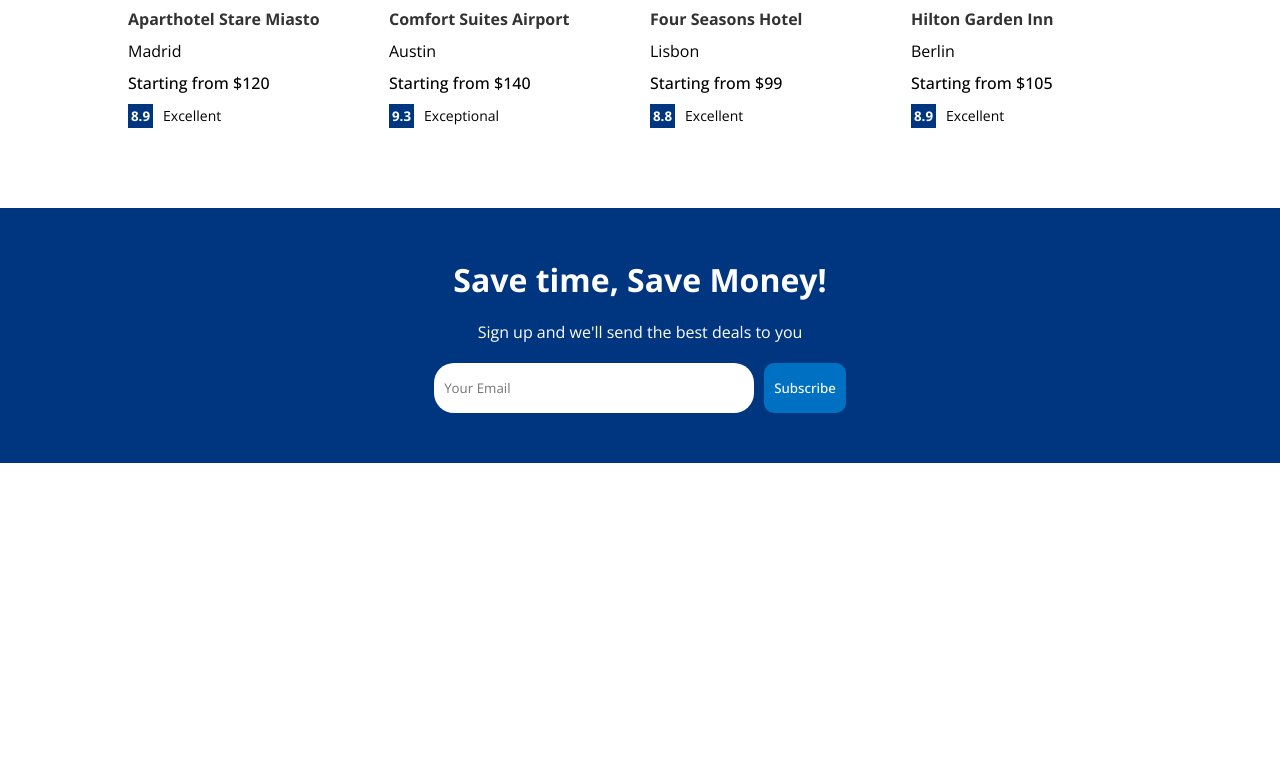
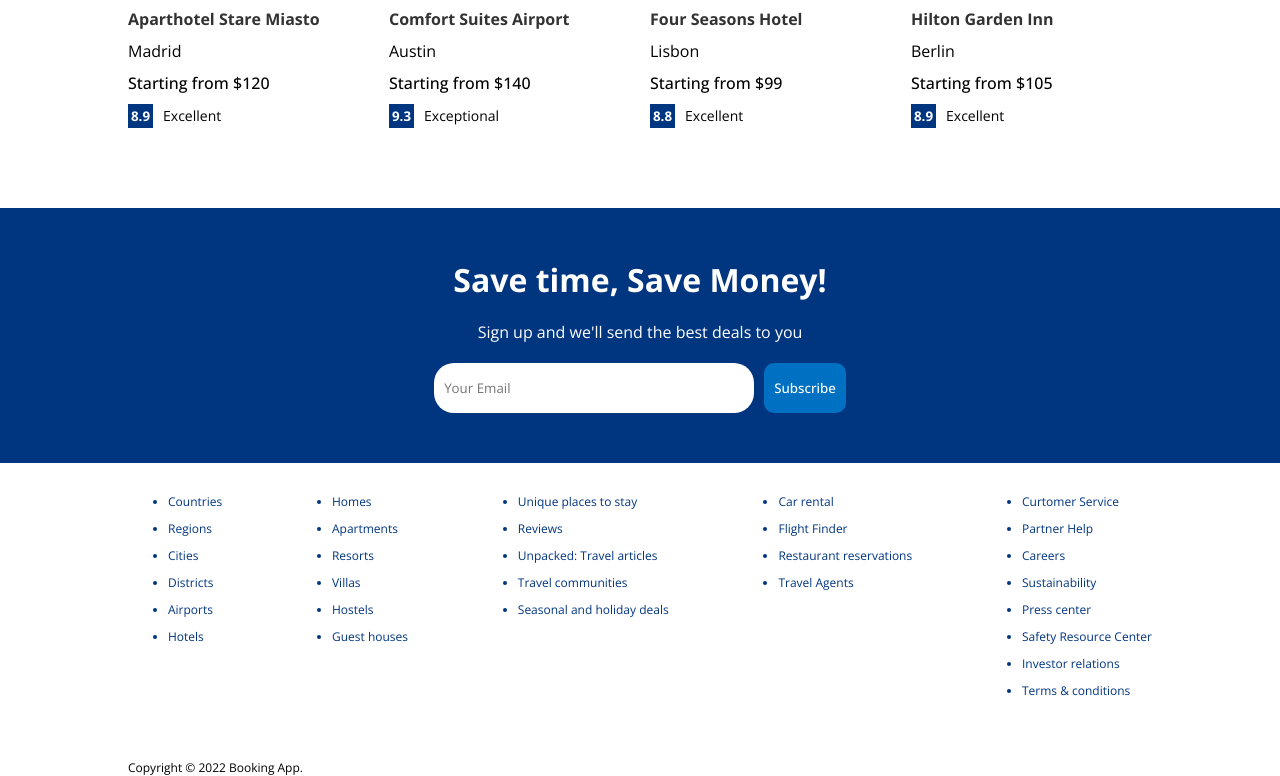
Before and after one commit to Bishal1998/react_booking, a React (Create React App) app: page / in a window 1280 px wide. Shown: the part 1331-2107 px from the top of the page. Before the commit the page ends 1794 px from the top, so only its background shows below. Built offline with nearby package versions, Linux system fonts and the light colour scheme.

Commit message:
Footer Comp

```diff
--- /dev/null
+++ b/src/components/footer/Footer.css
@@ -0,0 +1,23 @@
+.footer {
+    width: 100%;
+    max-width: 1024px;
+    font-size: 12px;
+}
+
+.fLists {
+    width: 100%;
+    display: flex;
+    justify-content: space-between;
+    margin-bottom: 50px;
+}
+
+.fLists {
+    list-style: none;
+    padding: 0;
+}
+
+.fListItem {
+    margin-bottom: 10px;
+    color: #003580;
+    cursor: pointer;
+}
--- /dev/null
+++ b/src/components/footer/Footer.jsx
@@ -0,0 +1,52 @@
+import './Footer.css';
+
+const Footer = () => {
+    return (
+        <div className="footer">
+            <div className="fLists">
+                <ul className="fList">
+                    <li className="fListItem">Countries</li>
+                    <li className="fListItem">Regions</li>
+                    <li className="fListItem">Cities</li>
+                    <li className="fListItem">Districts</li>
+                    <li className="fListItem">Airports</li>
+                    <li className="fListItem">Hotels</li>
+                </ul>
+                <ul className="fList">
+                    <li className="fListItem">Homes </li>
+                    <li className="fListItem">Apartments </li>
+                    <li className="fListItem">Resorts </li>
+                    <li className="fListItem">Villas</li>
+                    <li className="fListItem">Hostels</li>
+                    <li className="fListItem">Guest houses</li>
+                </ul>
+                <ul className="fList">
+                    <li className="fListItem">Unique places to stay </li>
+                    <li className="fListItem">Reviews</li>
+                    <li className="fListItem">Unpacked: Travel articles </li>
+                    <li className="fListItem">Travel communities </li>
+                    <li className="fListItem">Seasonal and holiday deals </li>
+                </ul>
+                <ul className="fList">
+                    <li className="fListItem">Car rental </li>
+                    <li className="fListItem">Flight Finder</li>
+                    <li className="fListItem">Restaurant reservations </li>
+                    <li className="fListItem">Travel Agents </li>
+                </ul>
+                <ul className="fList">
+                    <li className="fListItem">Curtomer Service</li>
+                    <li className="fListItem">Partner Help</li>
+                    <li className="fListItem">Careers</li>
+                    <li className="fListItem">Sustainability</li>
+                    <li className="fListItem">Press center</li>
+                    <li className="fListItem">Safety Resource Center</li>
+                    <li className="fListItem">Investor relations</li>
+                    <li className="fListItem">Terms & conditions</li>
+                </ul>
+            </div>
+            <div className="fText">Copyright © 2022 Booking App.</div>
+        </div>
+    )
+}
+
+export default Footer;
--- a/src/pages/home/Home.jsx
+++ b/src/pages/home/Home.jsx
@@ -1,4 +1,5 @@
 import Featured from '../../components/featured/Featured';
+import Footer from '../../components/footer/Footer';
 import GuestLove from '../../components/guestLove/GuestLove';
 import Header from '../../components/header/Header';
 import MailList from '../../components/mailList/MailList';
@@ -18,6 +19,7 @@
                 <h1 className="homeTitle">Home Guests Love</h1>
                 <GuestLove />
                 <MailList />
+                <Footer />
             </div>
         </>
     )
```
